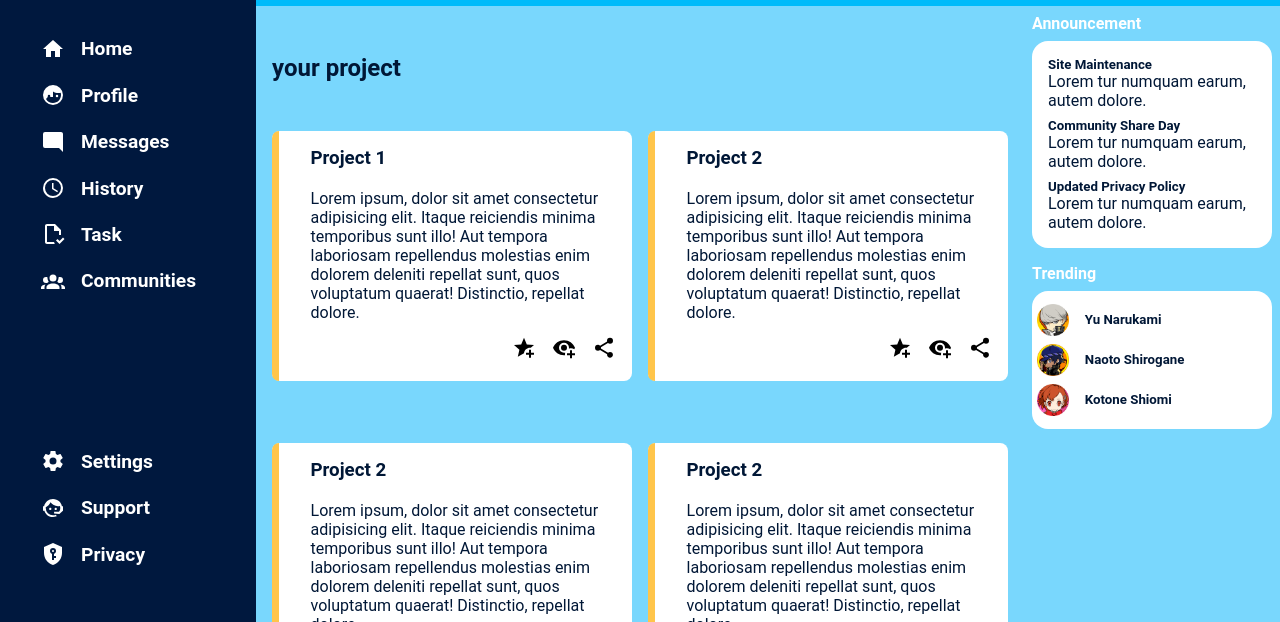
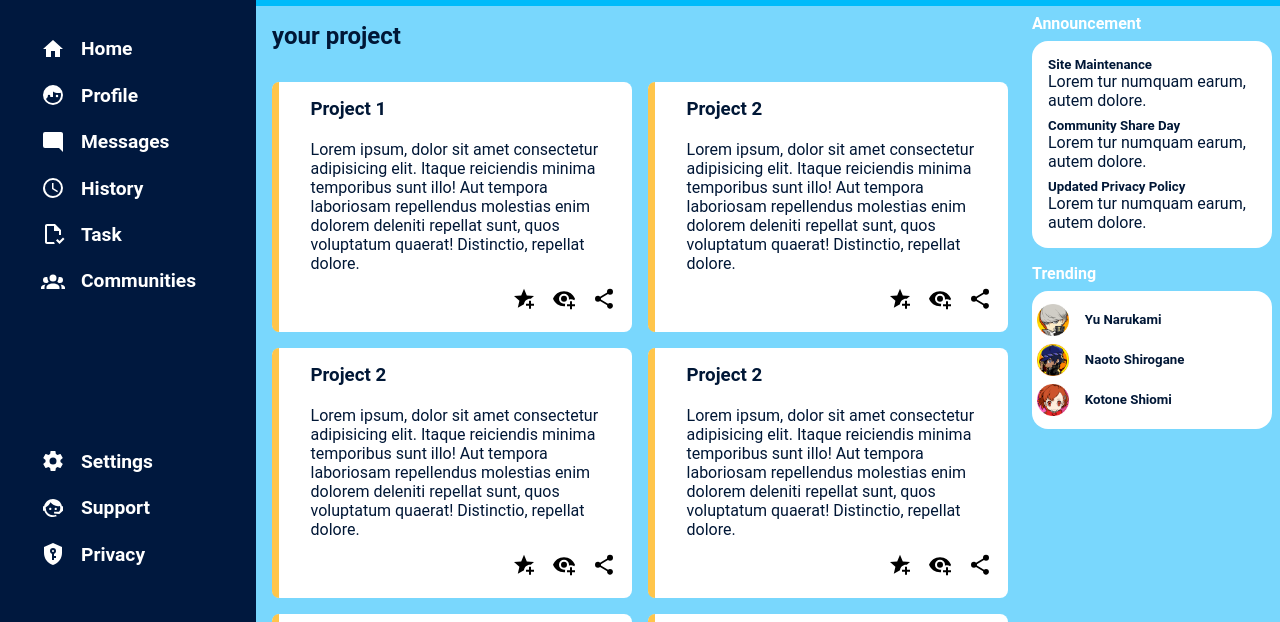
Before and after one commit to bima-taruna/project-admin-dashboard, a plain HTML site: page index.html in a window 1280 px wide. Shown: the part 178-800 px from the top of the page. Drawn offline with Linux system fonts and the light colour scheme.

Commit message:
fix cut down content on article

```diff
--- a/style.css
+++ b/style.css
@@ -180,17 +180,16 @@ main {
   grid-column: 2/3;
   grid-row: 2/4;
   display: grid;
-  grid-template-rows: 1fr 7fr;
+  grid-template-rows: 1fr 10fr;
   padding-bottom: 1rem;
   align-items: center;
   color: #001736;
-  padding-bottom: 10rem;
-  overflow-y: auto;
+  height: 100vh;
+  overflow: auto;
 }
 
 .project-headline {
-  margin: 1rem 0;
-  margin-left: 1rem;
+  padding: 1rem;
 }
 
 article {
@@ -199,7 +198,7 @@ article {
   grid-template-columns: repeat(auto-fit, minmax(300px, 1fr));
   gap: 1rem;
   padding: 1rem;
-  height: 100%;
+  padding-bottom: 10rem;
 }
 
 .card {
@@ -241,7 +240,6 @@ aside {
   background-color: #79d7fd;
   padding: 0.5rem;
   height: 100vh;
-  overflow: auto;
   display: flex;
   flex-direction: column;
 }
```
